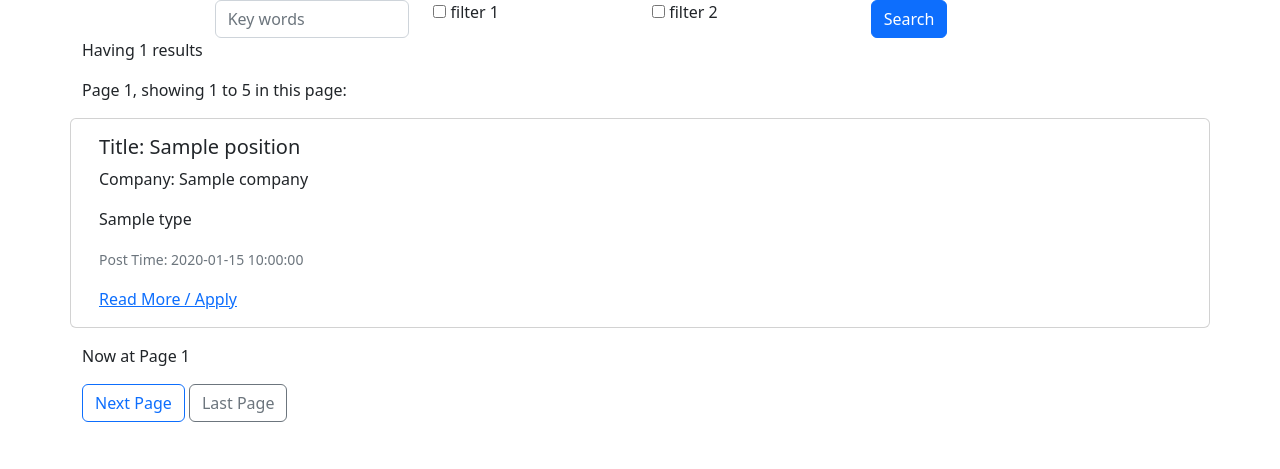
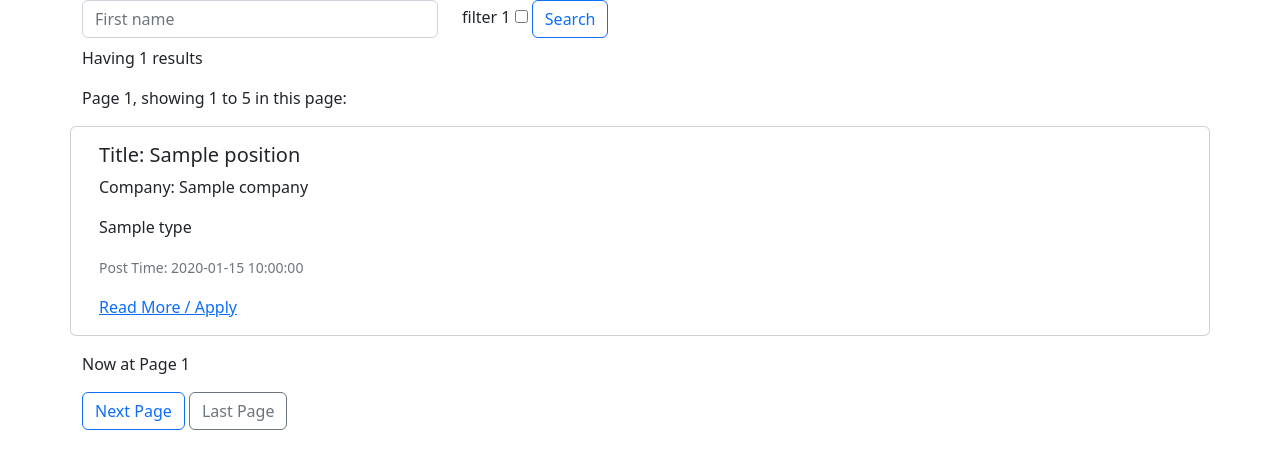
Before and after one commit to hzzyh1229/CS5412-MEng-Project, a Flask app: template app/home/templates/home.html in a window 1280 px wide. Shown: the part 56-525 px from the top of the page. Run offline with Flask 2, Linux system fonts and the light colour scheme; the template is opened without the code that fills it: most values are stand-ins (such as "Sample title", 1, 10 or a date in 2020); some libraries are stand-ins or nearby versions.

Commit message:
update web

```diff
--- a/app/home/templates/home.html
+++ b/app/home/templates/home.html
@@ -1,31 +1,21 @@
 {% extends "home_base.html" %}
 {% block title%} Homepage {% endblock %}
 {% block body %}
-<div class = "container-fluid"  id="top">
-  <form>
-    <div class = "row">
-      <div class="col g-2"></div>
-      <div class="col">
-        <input type="text" class="form-control" placeholder="Key words" aria-label="Apple">
-      </div>
-      <div class = "col">
-        <div class="custom-control custom-checkbox">
-          <input type="checkbox" class="custom-control-input" id="customCheck1">
-          <label class="custom-control-label" for="customCheck1">filter 1</label>
+
+<div class="container">
+  <div class="row">
+    <div class="col">
+      <input type="text" class = "form-control mb-2 mr-sm-2" placeholder="First name">
+
+    </div>
+        <div class="col-md-8">
+              <form class="form-inline" action="#" method="post">
+                  <label class="custom-control-label" for="customCheck1">filter 1</label>
+                  <input type="checkbox" class="custom-control-input" id="customCheck1">
+                  <button type="submit" name = "filter" value = "filter" class="btn btn-outline-primary">Search</button>
+              </form>
         </div>
-      </div>
-      <div class = "col">
-        <div class="custom-control custom-checkbox">
-          <input type="checkbox" class="custom-control-input" id="customCheck1">
-          <label class="custom-control-label" for="customCheck1">filter 2
-
-          </label>
-        </div>
-      </div>
-      <div class = "col"><button type="submit" class="btn btn-primary">Search</button></div>
-      <div class="col g-2"></div>
-    </div>
-  </form>
+  </div>
 </div>
 
 <div class = "container">
--- a/app/home/templates/home_base.html
+++ b/app/home/templates/home_base.html
@@ -31,6 +31,7 @@
         </div>
       </nav>
     </div>
+
     {% block body %} {% endblock%}
 
     <script src="https://cdn.jsdelivr.net/npm/bootstrap@5.2.2/dist/js/bootstrap.bundle.min.js" integrity="sha384-OERcA2EqjJCMA+/3y+gxIOqMEjwtxJY7qPCqsdltbNJuaOe923+mo//f6V8Qbsw3" crossorigin="anonymous"></script>
```
Also changed, not shown: app/play.py (added, +16 -0 lines), 3 other files.
